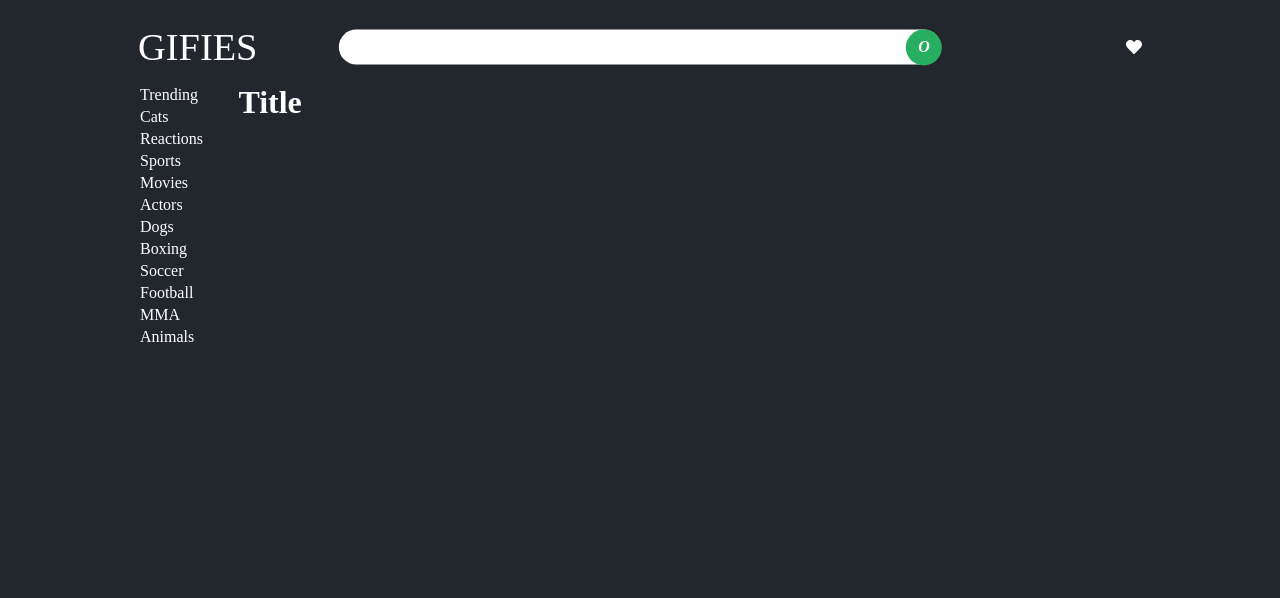
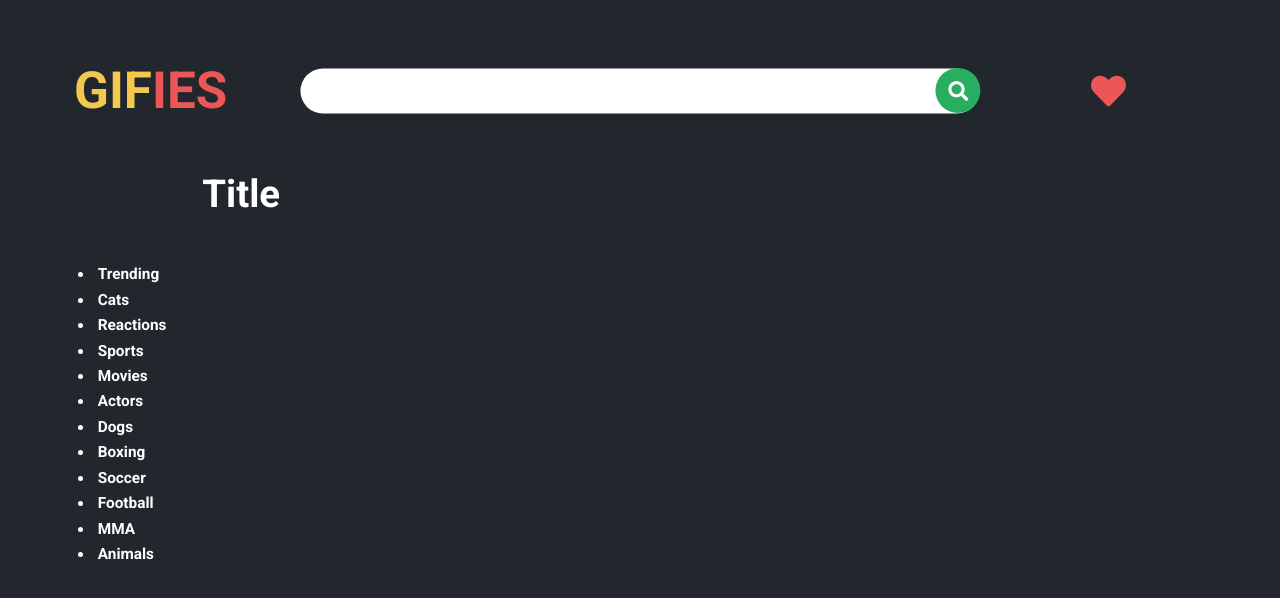
Before and after one commit to IvanBarr/Gifies, a website: page build/index.html in a window 1280 px wide. Drawn offline with Linux system fonts and the light colour scheme; no server answers.

Commit message:
added styles to navigation

```diff
--- a/src/js/app.js
+++ b/src/js/app.js
@@ -1,9 +1,12 @@
+var title = document.getElementsByClassName('title')[0];
 var ourData;
-var api_key = 'http://api.giphy.com/v1/gifs/trending?&api_key=8wEih3Gu7pXaPfNAWqBYhON7T8UTUFz9&limit=10';
+var api_key = 'http://api.giphy.com/v1/gifs/trending?&api_key=8wEih3Gu7pXaPfNAWqBYhON7T8UTUFz9&limit=20';
 var ourRequest = new XMLHttpRequest();
 ourRequest.open('GET', api_key);
 ourRequest.onload = function(){
   ourData = JSON.parse(ourRequest.responseText);
+  title.innerHTML = 'Trending';
+  console.log(ourData);
   createGif(ourData);
 };
 ourRequest.send();
@@ -17,7 +20,7 @@ function createGif(data){
     gifContainer.className = 'gifContainer';
 
     var img = document.createElement('IMG');
-    img.src = data.data[i].images.downsized.url;
+    img.src = data.data[i].images.preview_webp.url;
     gifContainer.appendChild(img);
     gifWrapper.appendChild(gifContainer);
   }
@@ -34,10 +37,11 @@ function pickCategory(event){
     targetTextValue = target.innerText;
     pickedCategory = targetTextValue.toString();
     if(pickedCategory === 'Trending'){
-      api_key = 'http://api.giphy.com/v1/gifs/trending?&api_key=8wEih3Gu7pXaPfNAWqBYhON7T8UTUFz9&limit=10';
+      api_key = 'http://api.giphy.com/v1/gifs/trending?&api_key=8wEih3Gu7pXaPfNAWqBYhON7T8UTUFz9&limit=20';
     }else{
-      api_key = 'http://api.giphy.com/v1/gifs/search?q=' + pickedCategory + '&api_key=8wEih3Gu7pXaPfNAWqBYhON7T8UTUFz9&limit=10';
+      api_key = 'http://api.giphy.com/v1/gifs/search?q=' + pickedCategory + '&api_key=8wEih3Gu7pXaPfNAWqBYhON7T8UTUFz9&limit=20';
     }
+    title.innerHTML = pickedCategory;
     deleteOldContent();
     updateApiKey();
   }
--- /dev/null
+++ b/src/sass/_mediaqueries.scss
@@ -0,0 +1,44 @@
+@media only screen and (max-width: 1400px){
+    body{
+        .wrapper{
+            width: 90%;
+            nav{
+                .logo{
+                    font-size: 4vw;
+                }
+                .searchBar{
+                    left: 50%;
+                }
+                .favorite{
+                    right: 80px;
+                }
+            }
+            .content{
+                .sideNav{
+                    ul{
+                        li{
+                            font-size: 1.2vw;
+                        }
+                    }
+                }
+                #gifWrapper{
+                    .title{
+                        font-size: 3vw;
+                    }
+                }
+            }
+        }
+    }
+}
+
+@media only screen and (max-width: 1000px){
+    body{
+        .wrapper{
+            nav{
+                .favorite{
+                    right: 50px;
+                }
+            }
+        }
+    }
+}
--- a/src/sass/helpers/_variables.scss
+++ b/src/sass/helpers/_variables.scss
@@ -1,2 +1,7 @@
 $bgColor: #22272D;
 $green: #27AE60;
+$red: #EB5757;
+$yellow: #F2C94C;
+
+// FONTS
+$primary-font: 'Roboto', sans-serif;
--- a/src/sass/main.scss
+++ b/src/sass/main.scss
@@ -11,7 +11,7 @@ body{
     background: $bgColor;
     color: white;
     .wrapper{
-        width: 80%;
+        width: 70%;
         margin: 0 auto;
         padding: 10px;
         overflow: hidden;
@@ -19,48 +19,56 @@ body{
             width: 100%;
             overflow: hidden;
             position: relative;
-            padding: 15px 0;
+            padding: 50px 0;
             .logo{
                 float: left;
                 font-size: 3vw;
+                color: $yellow;
+                font-family: $primary-font;
+                span{
+                    color: $red;
+                }
             }
             .searchBar{
                 width: 60%;
                 position: absolute;
-                left: 50%;
+                left: 52%;
                 top: 50%;
                 transform: translate(-50%, -50%);
                 input{
                     width: 100%;
-                    padding: 10px;
-                    border-radius: 20px;
+                    padding: 15px;
+                    border-radius: 25px;
                 }
                 .searchBar_btn{
-                    height: 36.2px;
-                    width: 36.2px;
+                    height: 45px;
+                    width: 45px;
                     background: $green;
                     border-radius: 100%;
                     position: absolute;
                     right: -1px;
                     top: 50%;
                     transform: translateY(-50%);
-                    color: black;
                     cursor: pointer;
-                    i{
+                    .fa-search{
                         position: absolute;
                         top: 50%;
                         left: 50%;
                         transform: translate(-50%, -50%);
-                        color: white;
-                        font-weight: bold;
+                        font-size: 20px;
                     }
                 }
             }
             .favorite{
                 position: absolute;
-                right: 0;
+                right: 100px;
                 top: 50%;
                 transform: translateY(-50%);
+                cursor: pointer;
+                .fa-heart{
+                    color: $red;
+                    font-size: 35px;
+                }
             }
         }
         .content{
@@ -68,10 +76,14 @@ body{
             .sideNav{
                 width: 10%;
                 float: left;
+                margin-top: 8%;
                 ul{
+                    padding-left: 20px;
                     li{
+                        font-family: $primary-font;
                         cursor: pointer;
-                        padding: 2px;
+                        padding: 4%;
+                        font-size: 0.8vw;
                         &:hover{
                             color: yellow;
                         }
@@ -82,13 +94,20 @@ body{
                 width: 90%;
                 overflow: hidden;
                 float: left;
+                .title{
+                    font-family: $primary-font;
+                    font-size: 2.4vw;
+                    padding-bottom: 2%;
+                    padding-left: 15px;
+                }
                 .gifContainer{
-                    width: calc(100% / 3);
+                    margin: 1%;
+                    width: calc(100% / 3 - 4%);
                     float: left;
                     background: rgb(7, 46, 131);
                     overflow: hidden;
-                    padding-top: 25%;
-                    border: 2px solid black;
+                    padding-top: 18%;
+                    // border: 2px solid black;
                     position: relative;
                     img{
                         top: 0;
@@ -102,3 +121,5 @@ body{
         }
     }
 }
+
+@import "_mediaqueries.scss";
```
Also changed, not shown: build/css/main.min.css, build/index.html, build/js/app.min.js, src/css/main.css (deleted).
